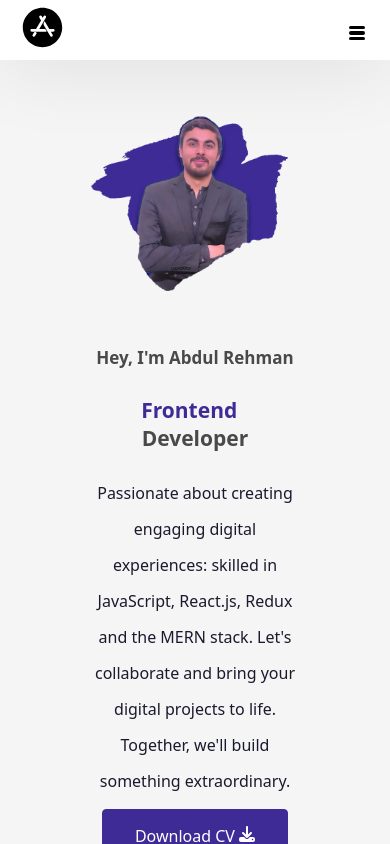
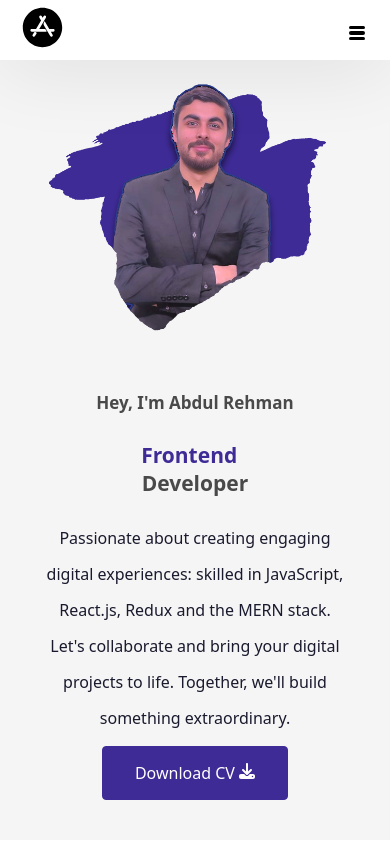
Before and after one commit to abdul191/ReactPortfolio, a React (Vite) app: page / in a window 390 px wide. Shown: the top 844 px of the page. Built offline with nearby package versions, Linux system fonts and the light colour scheme.

Commit message:
below 600px responsivness completed

```diff
--- a/src/App.css
+++ b/src/App.css
@@ -570,7 +570,7 @@ input[type="checkbox"] {
   .heroSection {
     display: flex;
     flex-direction: column-reverse;
-    padding-bottom: 70px;
+    padding:60px;
   }
   .heroSectionTitle,
   .heroSectionDescription,
@@ -601,6 +601,14 @@ input[type="checkbox"] {
     width: 100%;
     justify-content: center;
   }
+  .heroSection,
+.skillsSection,
+.aboutSection,
+.portfolioSection,
+.contactSection,
+.footerContainer{
+  padding: 50px;
+}
   .skillsSection,
   .testimonialSection,
   .contactSection,
@@ -738,5 +746,13 @@ input[type="checkbox"] {
 .heroSectionDescription,.footerContent{
   font-size: 16px;
 }
+.heroSection,
+.skillsSection,
+.aboutSection,
+.portfolioSection,
+.contactSection,
+.footerContainer{
+  padding: 40px;
+}
 
 }
--- a/src/data/index.json
+++ b/src/data/index.json
@@ -64,7 +64,7 @@
       "src": "https://randomuser.me/api/portraits/men/9.jpg",
       "description": "The team was fantastic to work with. They delivered exceptional results and made the entire process seamless. I couldn't be happier with the outcome!",
       "authorName": "David Smith",
-      "authorDesignation": "Happy Client"
+      "authorDesignation": "Happy Customer"
     },
     {
       "id": 3,
```
